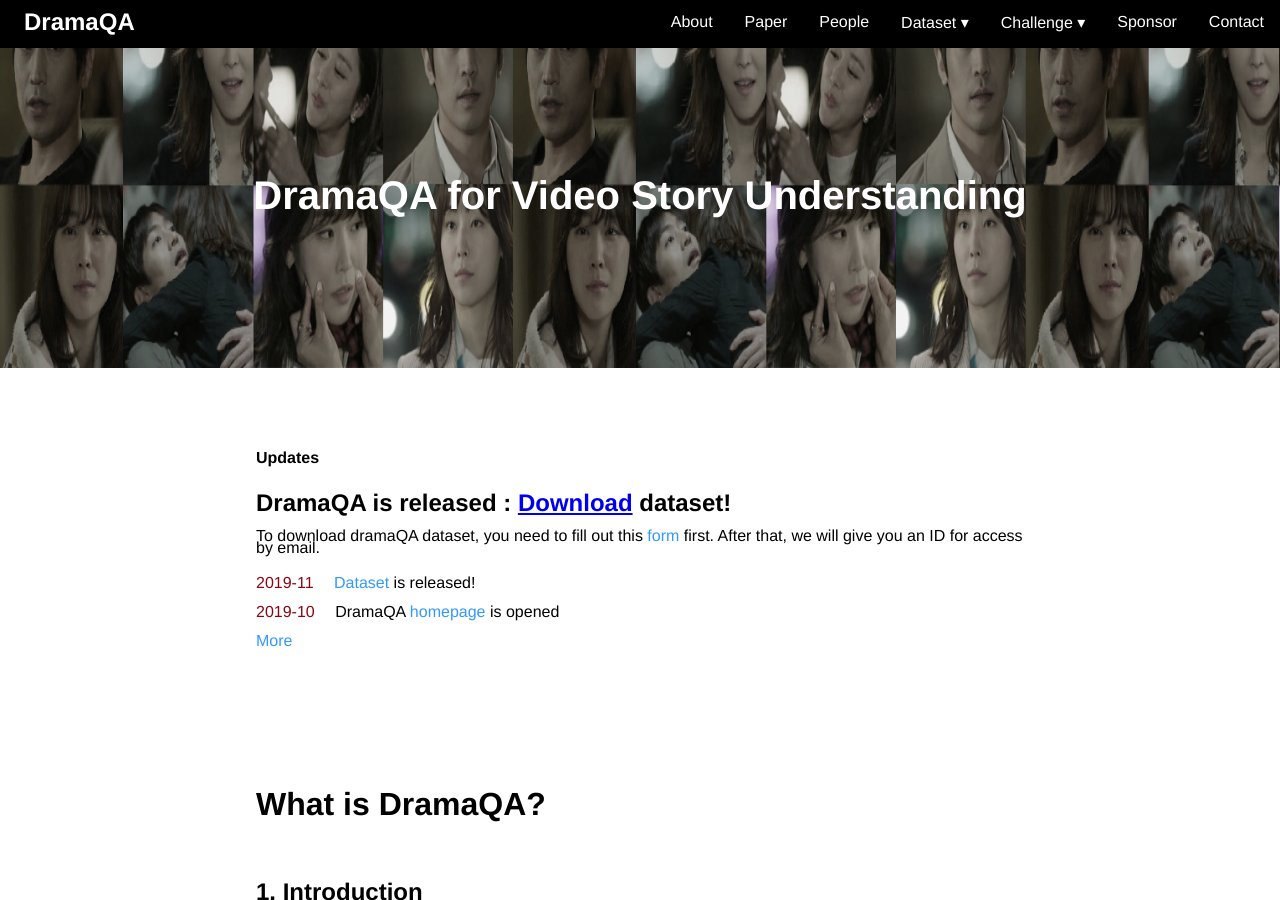
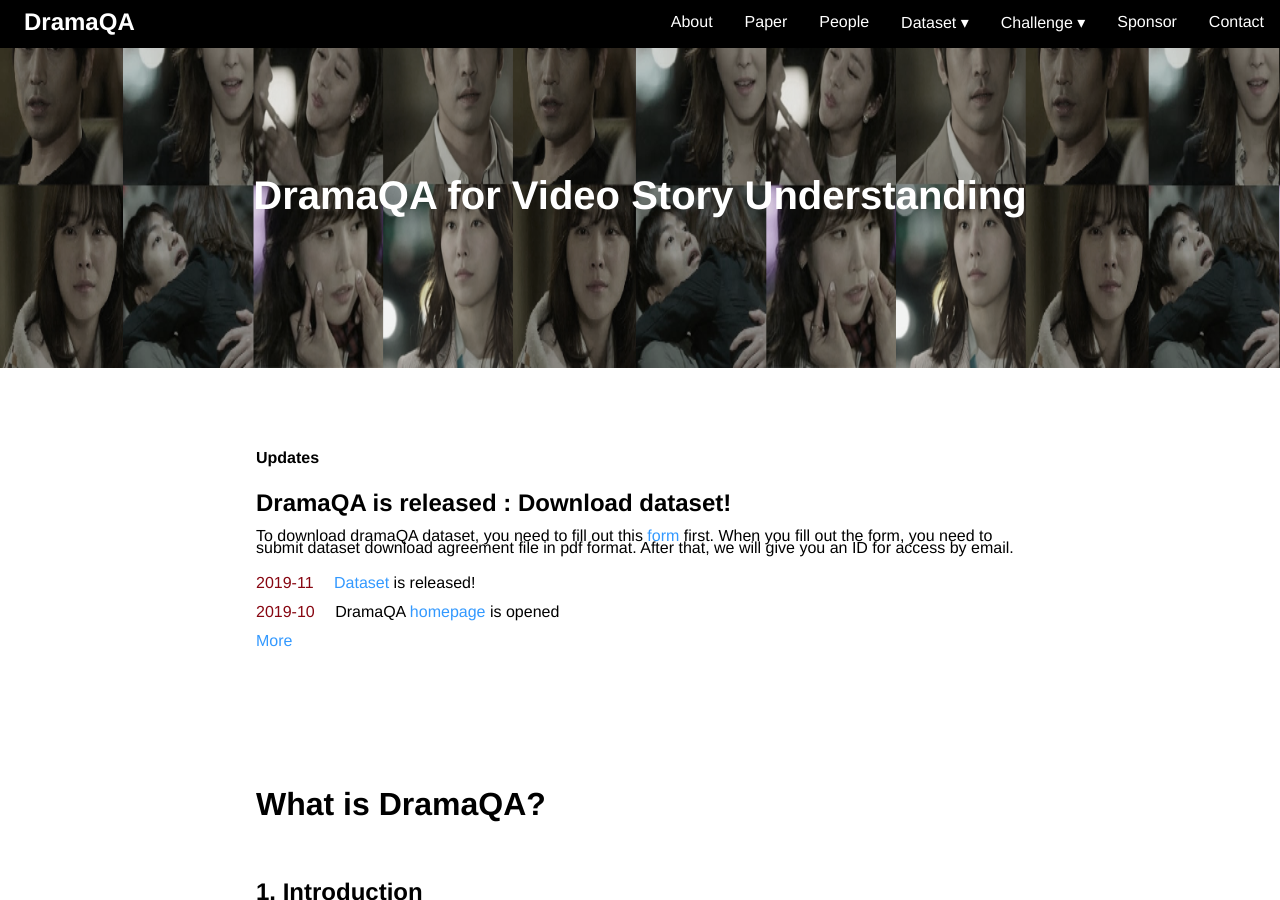
Before and after one commit to friendsqa/friendsqa.github.io, a Jekyll site: the page built from index.md, in a window 1280 px wide and 900 px high. Built offline with Jekyll 4.4.1, drawn with Linux system fonts in a browser that asks for light colours.

Commit message:
revise download part

```diff
--- a/_data/menu.yml
+++ b/_data/menu.yml
@@ -15,7 +15,7 @@
   - name: Explore
     link: /dataset/explore
   - name: Download
-    link: /dataset/download
+    link: /
   - name: Code
     link: https://github.com/videoturingtest
 - name: Challenge
--- a/index.md
+++ b/index.md
@@ -19,10 +19,10 @@
     Updates
   </h1>
   <h2 class = "important-news-content">
-    DramaQA is released : <a id="download_link" href="/dataset/download">Download</a> dataset!
+    DramaQA is released : <a id="download_link" src="/assets/dramaqa_download_agreement.docx">Download</a> dataset!
   </h2>
   <p class="content-item">
-    To download dramaQA dataset, you need to fill out this <a id="download_link" href="https://docs.google.com/forms/d/e/1FAIpQLSdqQTHp6-AiNQijHhcPAPvFV_6TFer06e6aWG1l_jRhRo2E5w/viewform">form</a> first. After that, we will give you an ID for access by email.
+    To download dramaQA dataset, you need to fill out this <a id="download_link" href="https://docs.google.com/forms/d/e/1FAIpQLSdqQTHp6-AiNQijHhcPAPvFV_6TFer06e6aWG1l_jRhRo2E5w/viewform">form</a> first. When you fill out the form, you need to submit dataset download agreement file in pdf format. After that, we will give you an ID for access by email.
   </p>
 
   <h5 class="update-history">
```
Also changed, not shown: 1 other file.
